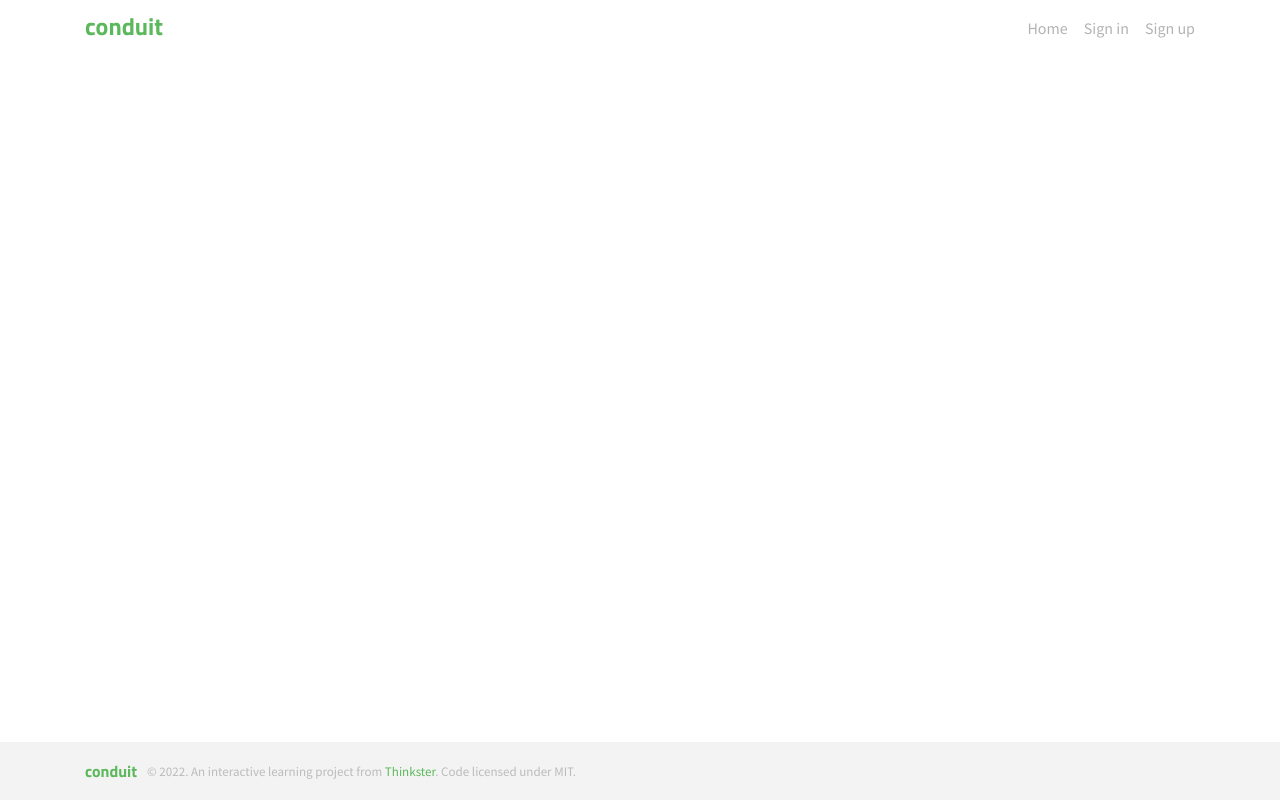
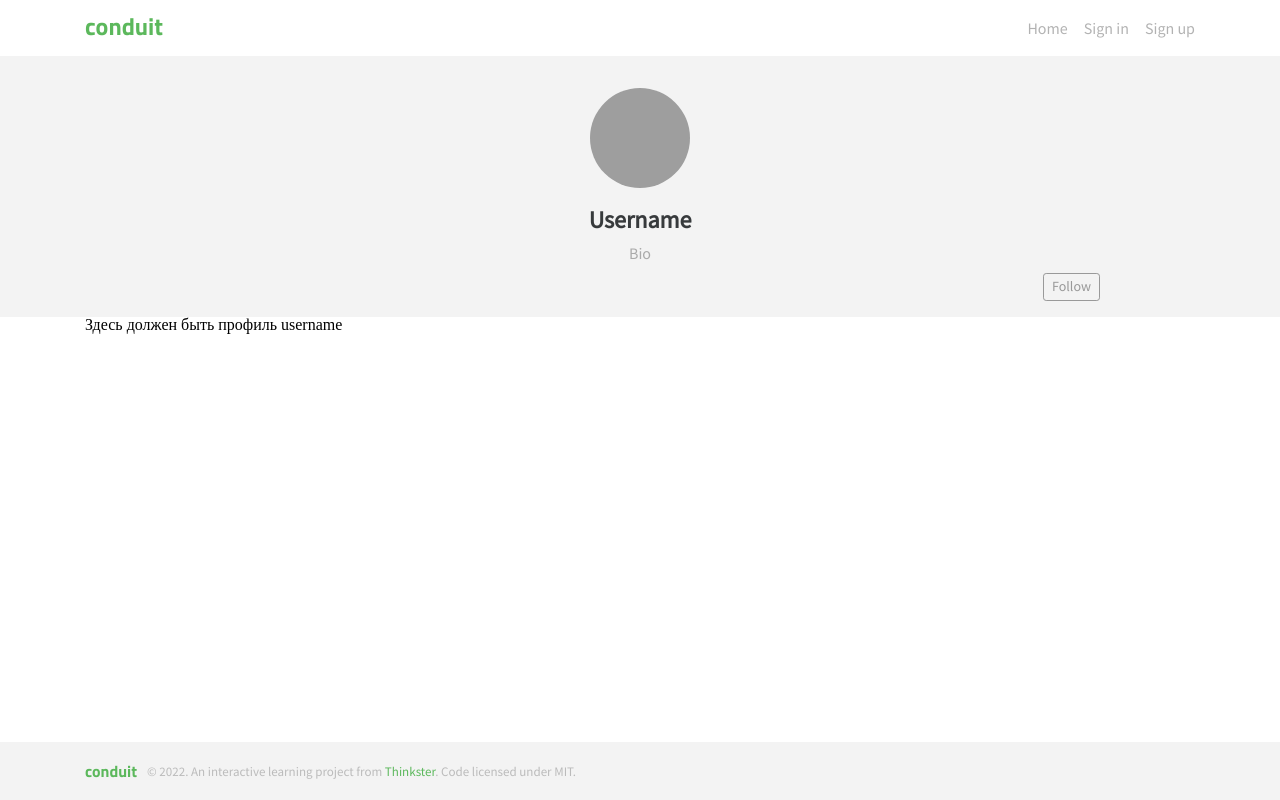
Before and after one commit to DmitryReztsov/blog-front, a React (Create React App) app: page /profile/1 in a window 1280 px wide. Built offline with nearby package versions, Linux system fonts and the light colour scheme; grey boxes are pictures that could not be loaded.

Commit message:
сделаны наброски шапки профиля

```diff
--- /dev/null
+++ b/src/components/pages/Profile/Profile.scss
@@ -0,0 +1,41 @@
+@import '/src/sass/main';
+
+.Profile {
+
+  &-header {
+    background-color: $gray-light;
+    padding: 2rem 0 1rem;
+
+    &__body {
+      @include flex(_, center, column);
+      margin: 0 auto;
+      width: 920px;
+    }
+
+    &__logo {
+      margin-bottom: 1rem;
+    }
+
+    &__img {
+      @include block-format(_, 100px, 100px);
+      border-radius: 50%;
+    }
+
+    &__username {
+      @include text-format(1.5rem,700,$source-sans, $black);
+      margin-bottom: 0.5rem;
+      line-height: 1.1;
+      word-break: break-all;
+    }
+    &__bio {
+      @include text-format(1rem,300,$source-sans, $gray-dark);
+      margin: 0 auto 0.5rem;
+      line-height: 1.5;
+      word-break: break-all;
+    }
+
+    &__button {
+      align-self: flex-end;
+    }
+  }
+}
--- a/src/components/pages/Profile/Profile.tsx
+++ b/src/components/pages/Profile/Profile.tsx
@@ -1,12 +1,45 @@
 import React, { FC } from 'react';
 import Container from '../../Container/Container';
 import { useTypedSelector } from '../../../store/selectors';
+import { URLS } from '../../../utils/urls/urls';
+import { useNavigate, useParams } from 'react-router-dom';
+import './Profile.scss';
 
 const Profile: FC = () => {
   const { user } = useTypedSelector((state) => state.user);
+  const { username } = useParams();
+  const navigate = useNavigate();
+
+  const clickHandler = () => {
+    if (username === user?.username) {
+      navigate('/settings');
+    }
+  };
+
   return (
-    <div>
-      <Container>{user ? `Здесь должен быть профиль ${user.username}` : null}</Container>
+    <div className={'Profile'}>
+      <div className={'Profile-header'}>
+        <Container>
+          <div className={'Profile-header__body'}>
+            <div className={'Profile-header__logo'}>
+              <img
+                src={user ? user.image : URLS.DEFAULT_LOGO}
+                alt="profile-image"
+                className="Profile-header__img"
+              />
+            </div>
+            <div className={'Profile-header__username'}>Username</div>
+            <div className={'Profile-header__bio'}>Bio</div>
+            <button
+              className={'Profile-header__button submit submit_very-small submit_settings'}
+              onClick={() => clickHandler()}
+            >
+              {username === user?.username ? 'Edit profile settings' : 'Follow'}
+            </button>
+          </div>
+        </Container>
+      </div>
+      <Container>Здесь должен быть профиль username</Container>
     </div>
   );
 };
--- a/src/sass/components/buttons.scss
+++ b/src/sass/components/buttons.scss
@@ -10,6 +10,7 @@
   border-color: $green;
   border: 1px solid transparent;
   display: block;
+  line-height: 1.25;
 
   &:hover {
     background-color: $green-darker;
@@ -26,6 +27,21 @@
     border-radius: 0.25rem;
   }
 
+  &_very-small {
+    font-size: 0.875rem;
+    padding: 0.25rem 0.5rem;
+    border-radius: 0.2rem;
+  }
+
+  &_settings {
+    background-color: transparent;
+    color: $gray-darker;
+    border-color: $gray-darker;
+    &:hover {
+      background-color: $gray-ccc;
+    }
+  }
+
   &_logout {
     background-color: transparent;
     color: $error;
--- a/src/sass/tools/_variables.scss
+++ b/src/sass/tools/_variables.scss
@@ -13,6 +13,7 @@ $gray-dark: #aaa;
 $gray-darker: #999999;
 $gray-very-dark: #818a91;
 $gray-lazy: #bbbbbb;
+$gray-ccc: #ccc;
 $gray-light: #f3f3f3;
 $gray-low-light: #e5e5e5;
 $green: #5cb85c;
```
